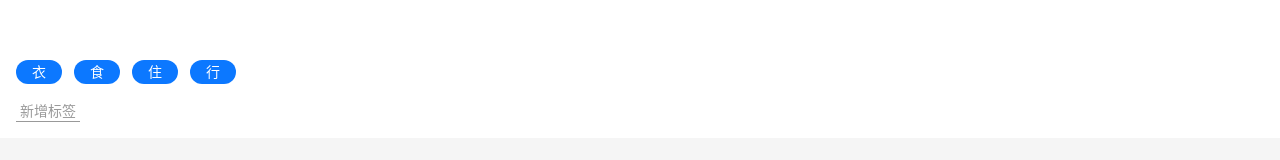
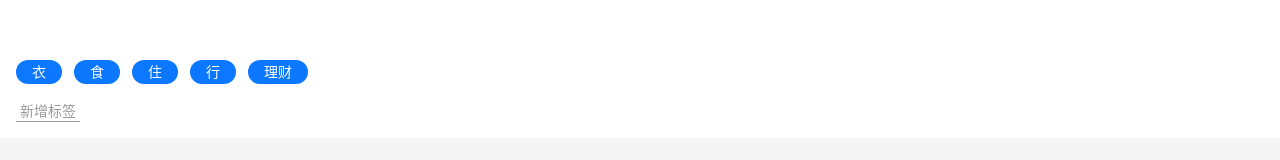
Before and after one commit to Lion7yu/financier-1, a Vue app: page /#/money in a window 1280 px wide. Shown: the part 152-312 px from the top of the page. Built offline with nearby package versions, Linux system fonts and the light colour scheme.

Commit message:
可以选中或取消tag

```diff
--- a/src/components/Money/Tags.vue
+++ b/src/components/Money/Tags.vue
@@ -4,18 +4,32 @@
       <button>新增标签</button>
     </div>
     <ul class="current">
-      <li>衣</li>
-      <li>食</li>
-      <li>住</li>
-      <li>行</li>
+      <li v-for="tag in dataSource" :key="tag"
+          :class="{selected: selectedTags.indexOf(tag)>=0}"
+          @click="toggle(tag)">{{ tag }}
+      </li>
     </ul>
   </div>
 </template>
 
 <script lang="ts">
-export default {
-  name: 'Tags'
-};
+import Vue from 'vue';
+import {Component, Prop} from 'vue-property-decorator';
+
+@Component
+export default class Tags extends Vue {
+  @Prop() dataSource: string[] | undefined;
+  selectedTags: string[] = [];
+
+  toggle(tag: string) {
+    const index = this.selectedTags.indexOf(tag);
+    if (index >= 0) {
+      this.selectedTags.splice(index, 1);
+    } else {
+      this.selectedTags.push((tag));
+    }
+  }
+}
 </script>
 
 <style lang="scss" scoped>
@@ -41,6 +55,10 @@ export default {
       padding: 0 16px;
       margin-right: 12px;
       margin-top: 4px;
+
+      &.selected {
+        background: rgb(252, 112, 65);
+      }
     }
   }
 
--- a/src/views/Money.vue
+++ b/src/views/Money.vue
@@ -3,10 +3,10 @@
     <NumberPad/>
     <Types/>
     <Notes/>
-    <Tags/>
+    <Tags :data-source="tags" />
   </Layout>
 </template>
-<script lang="ts">
+<script >
 import NumberPad from '@/components/Money/NumberPad.vue';
 import Types from '@/components/Money/Types.vue';
 import Notes from '@/components/Money/Notes.vue';
@@ -15,6 +15,11 @@ import Tags from '@/components/Money/Tags.vue';
 export default {
   name: 'Money',
   components: {Tags, Notes, Types, NumberPad},
+  data(){
+    return{
+      tags:['衣','食','住','行','理财']
+    }
+  }
 };
 </script>
 <style lang="scss">
```
